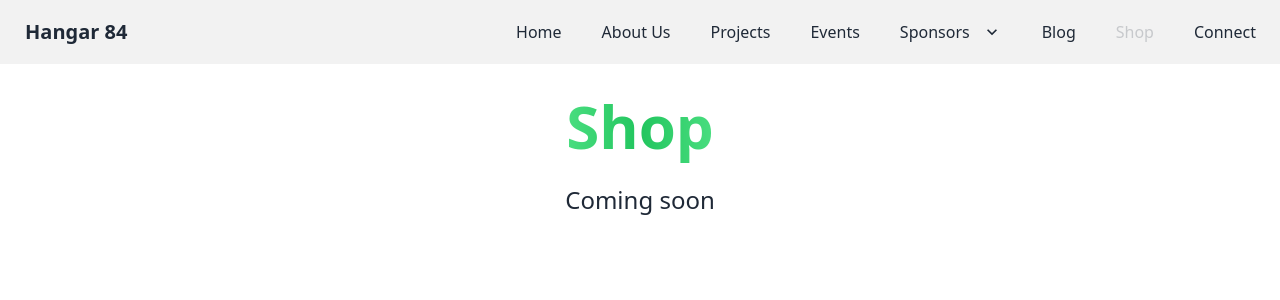
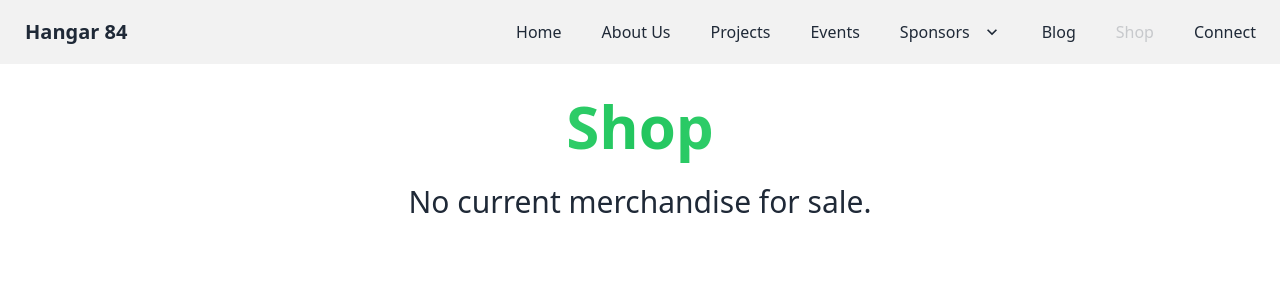
Before and after one commit to ZavionCyboron/hangar84.org, a SvelteKit app: page /shop in a window 1280 px wide. Shown: the top 300 px of the page. Built offline with nearby package versions, Linux system fonts and the light colour scheme.

Commit message:
feat: add a paragraph to shop page

```diff
--- a/src/routes/shop/+page.svelte
+++ b/src/routes/shop/+page.svelte
@@ -11,6 +11,10 @@
         <h1 class="pb-3 text-6xl font-bold bg-gradient-to-r from-green-400 via-green-500 to-green-400 inline-block text-transparent bg-clip-text">
             Shop
         </h1>
-        <h2 class="text-2xl">Coming soon</h2>
+        <!-- TODO: if we have merchandise place our merchandise and pricing below. Include an image of the merchandise -->
+        <div>
+            <img>
+            <h1 class="pb-3 text-3xl">No current merchandise for sale.</h1>
+        </div>
     </div>
 </div>
```
